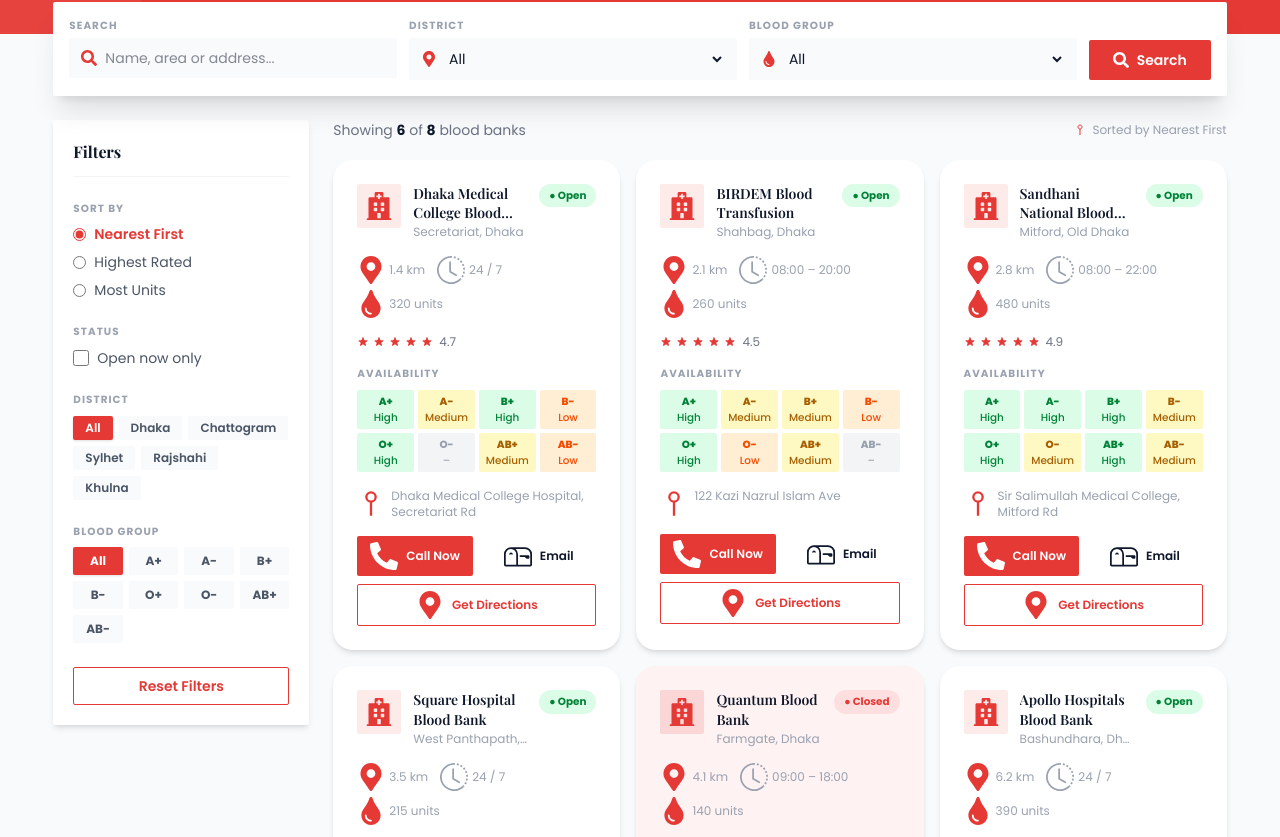
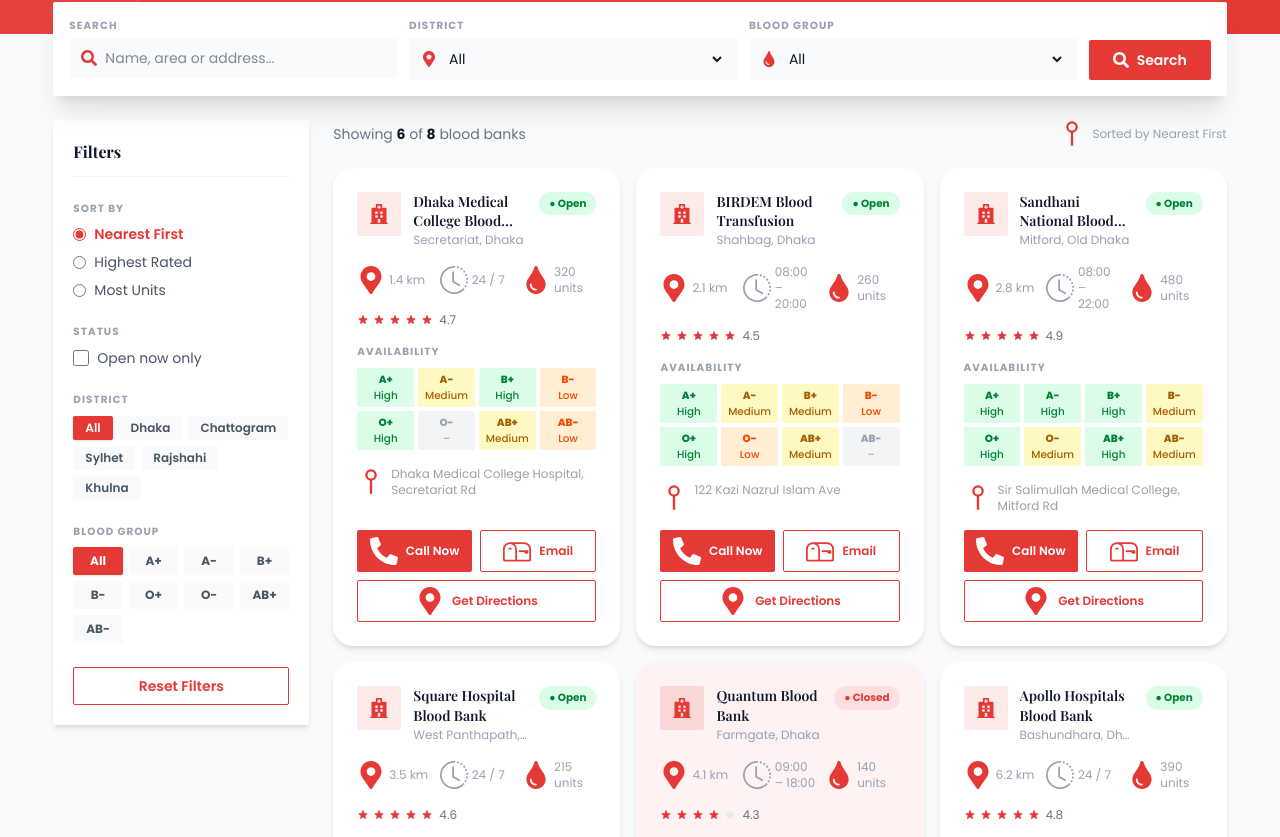
Before and after one commit to shahariyar23/blood-donation-system-ui, a React (Vite) app: page /blood-banks in a window 1280 px wide. Shown: the part 403-1240 px from the top of the page. Built offline with nearby package versions, Linux system fonts and the light colour scheme.

Commit message:
fixed some blood bank issues like icons sytle problem like btn aline

```diff
--- a/src/features/bloodBank/container/BloodBankCard.tsx
+++ b/src/features/bloodBank/container/BloodBankCard.tsx
@@ -29,6 +29,7 @@
 const BloodBankCard = ({ bank, highlightGroup = "All" }: BloodBankCardProps) => {
   return (
     <div className={`donor-card hover:-translate-y-1 transition-all duration-300
+      flex flex-col h-full
       ${!bank.isOpen ? "bg-red-50" : "bg-white"}`}>
 
       {/* Top row */}
@@ -37,7 +38,7 @@
           {/* Icon — red tint when closed */}
           <div className={`w-11 h-11 rounded-xs center-flex shrink-0
             ${bank.isOpen ? "bg-primary/10" : "bg-primary/15"}`}>
-            <Icons.Hospital className="text-primary" />
+            <Icons.Hospital className="!w-5 !h-5 text-primary" />
           </div>
           <div className="min-w-0">
             <h3 className="font-semibold text-dark text-sm leading-snug line-clamp-2">
@@ -57,18 +58,18 @@
         </span>
       </div>
 
-      {/* Meta row */}
-      <div className="flex flex-wrap gap-x-3 gap-y-1.5 text-xs text-gray-400 mb-4">
+      {/* Meta row — grid ensures consistent layout regardless of content length */}
+      <div className="grid grid-cols-3 gap-2 text-xs text-gray-400 mb-4">
         <span className="flex items-center gap-1">
-          <Icons.Location className="text-primary" />
+          <Icons.Location className=" text-primary shrink-0" />
           {bank.distance} km
         </span>
         <span className="flex items-center gap-1">
-          <Icons.Clock  />
+          <Icons.Clock className=" shrink-0" />
           {bank.hours}
         </span>
         <span className="flex items-center gap-1">
-          <Icons.Blood className=" text-primary" />
+          <Icons.Blood className="text-primary shrink-0" />
           {bank.totalUnits} units
         </span>
       </div>
@@ -109,8 +110,8 @@
         {bank.address}
       </p>
 
-      {/* CTA buttons — Row 1: Call + Email | Row 2: Directions full width */}
-      <div className="flex flex-col gap-2">
+      {/* CTA buttons — mt-auto pushes to bottom regardless of card height */}
+      <div className="flex flex-col gap-2 mt-auto">
         {/* Row 1 */}
         <div className="flex gap-2">
           <CustomButton
@@ -123,7 +124,7 @@
             Call Now
           </CustomButton>
           <CustomButton
-            variant="ghost"
+            variant="outline"
             size="xs"
             radius="xs"
             leftIcon={<Icons.Mail />}
@@ -139,7 +140,7 @@
           size="xs"
           radius="xs"
           fullWidth
-          leftIcon={<Icons.Location  />}
+          leftIcon={<Icons.Location />}
         >
           Get Directions
         </CustomButton>
--- a/src/features/bloodBank/ui/BloodBankGrid.tsx
+++ b/src/features/bloodBank/ui/BloodBankGrid.tsx
@@ -29,7 +29,7 @@
     return (
       <div className="bg-white rounded-xs shadow-md p-10 sm:p-14 text-center">
         <div className="w-16 h-16 rounded-full bg-red-50 center-flex mx-auto mb-5">
-          <Icons.Hospital className="!w-7 !h-7 text-primary" />
+          <Icons.Hospital className="text-primary" />
         </div>
         <h3 className="font-serif font-bold text-dark text-lg mb-2">
           No blood banks found
@@ -56,13 +56,13 @@
           of <span className="font-bold text-dark">{totalFiltered}</span> blood banks
         </p>
         <div className="flex items-center gap-1.5 text-xs text-gray-400">
-          <Icons.LocationPin className="!w-3 !h-3 text-primary" />
+          <Icons.LocationPin className=" text-primary" />
           Sorted by {SORT_OPTIONS.find(s => s.value === filters.sortBy)?.label}
         </div>
       </div>
 
       {/* Cards grid */}
-      <div className="grid grid-cols-1 sm:grid-cols-2 xl:grid-cols-3 gap-4">
+      <div className="grid grid-cols-1 sm:grid-cols-2 xl:grid-cols-3 gap-4 items-stretch">
         {banks.map((bank) => (
           <BloodBankCard
             key={bank.id}
```
